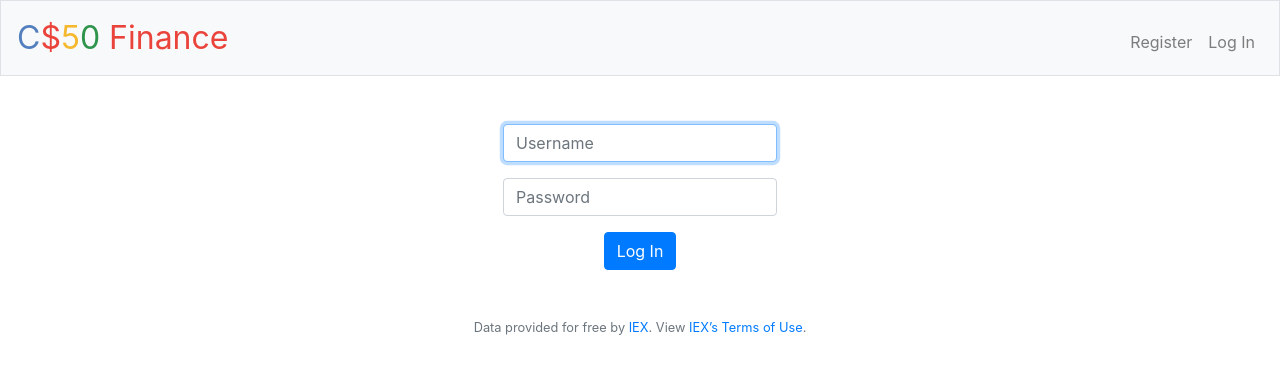
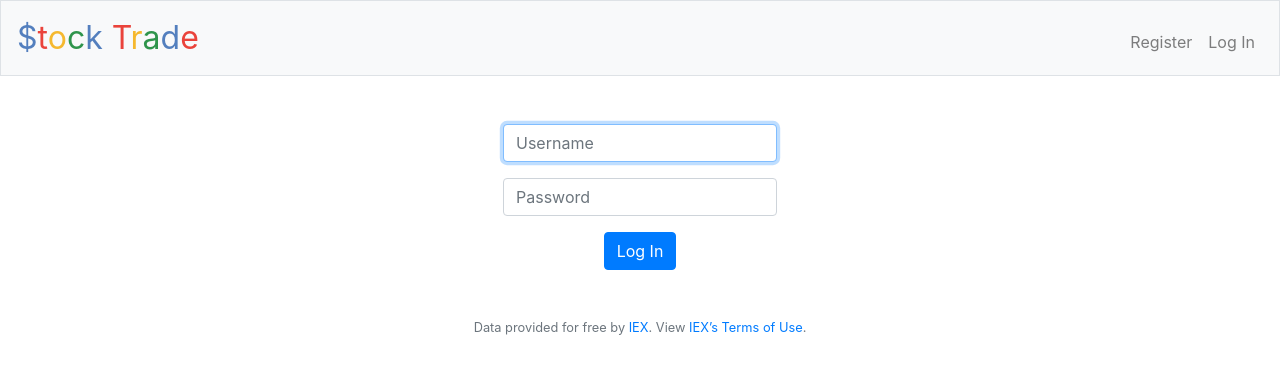
Before and after one commit to Iliaromanov/Stock-Trade, a Flask app: page /login in a window 1280 px wide. Shown: the top 374 px of the page. Run offline with Flask 2, Linux system fonts and the light colour scheme; some libraries are stand-ins or nearby versions.

Commit message:
small design adjustments

```diff
--- a/app.py
+++ b/app.py
@@ -47,6 +47,7 @@ if not os.environ.get("API_KEY"):
 @login_required
 def index():
     """Show portfolio of stocks"""
+
     return apology("TODO")
 
 
@@ -145,3 +146,6 @@ def errorhandler(e):
 # Listen for errors
 for code in default_exceptions:
     app.errorhandler(code)(errorhandler)
+
+if __name__ == "__main__":
+    app.run()
--- a/templates/layout.html
+++ b/templates/layout.html
@@ -27,7 +27,8 @@
     <body>
 
         <nav class="navbar navbar-expand-md navbar-light bg-light border">
-            <a class="navbar-brand" href="/"><span class="blue">C</span><span class="red">$</span><span class="yellow">5</span><span class="green">0</span> <span class="red">Finance</span></a>
+            <a class="navbar-brand" href="/"><span class="blue">$</span><span class="red">t</span><span class="yellow">o</span><span class="green">c</span><span class="blue">k</span>
+                <span class="red">T</span><span class="yellow">r</span><span class="green">a</span><span class="blue">d</span><span class="red">e</span></a>
             <button aria-controls="navbar" aria-expanded="false" aria-label="Toggle navigation" class="navbar-toggler" data-target="#navbar" data-toggle="collapse" type="button">
                 <span class="navbar-toggler-icon"></span>
             </button>
```
